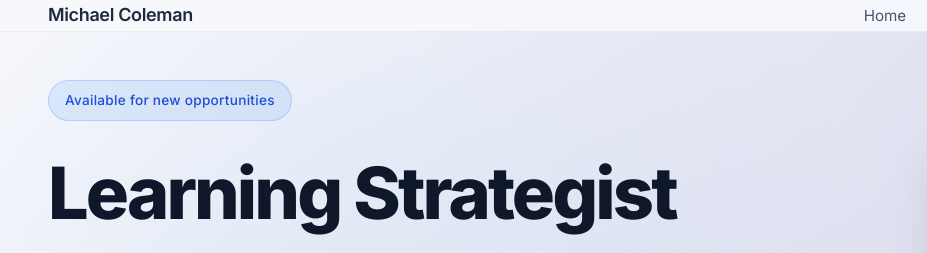
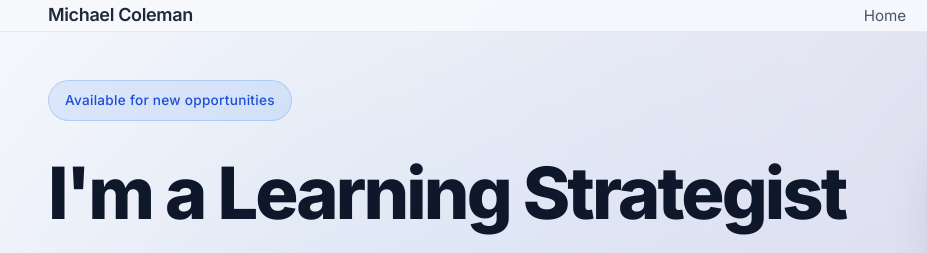
Before and after one commit to miducosf/strategist, a plain HTML site: page index.html in a window 1280 px wide. Shown: the top 253 px of the page, 0-927 px from the left. Drawn offline with Linux system fonts and the light colour scheme.

Commit message:
Update index.html

```diff
--- a/index.html
+++ b/index.html
@@ -699,7 +699,7 @@
                 <div class="hero-content">
                     <div class="hero-text">
                         <div class="hero-badge">Available for new opportunities</div>
-                        <h1 class="fade-in">Learning Strategist</h1>
+                        <h1 class="fade-in">I'm a Learning Strategist</h1>
                         <p class="subtitle fade-in">Driving Enterprise Excellence Through Strategic Learning Innovation</p>
                         <p class="hero-description fade-in">I guide teams to identify learning challenges and develop solutions that achieve measurable business outcomes. With 20+ years of experience, I uncover performance gaps, generate insights, and craft engaging solutions that enhance learner experiences.</p>
 
```
